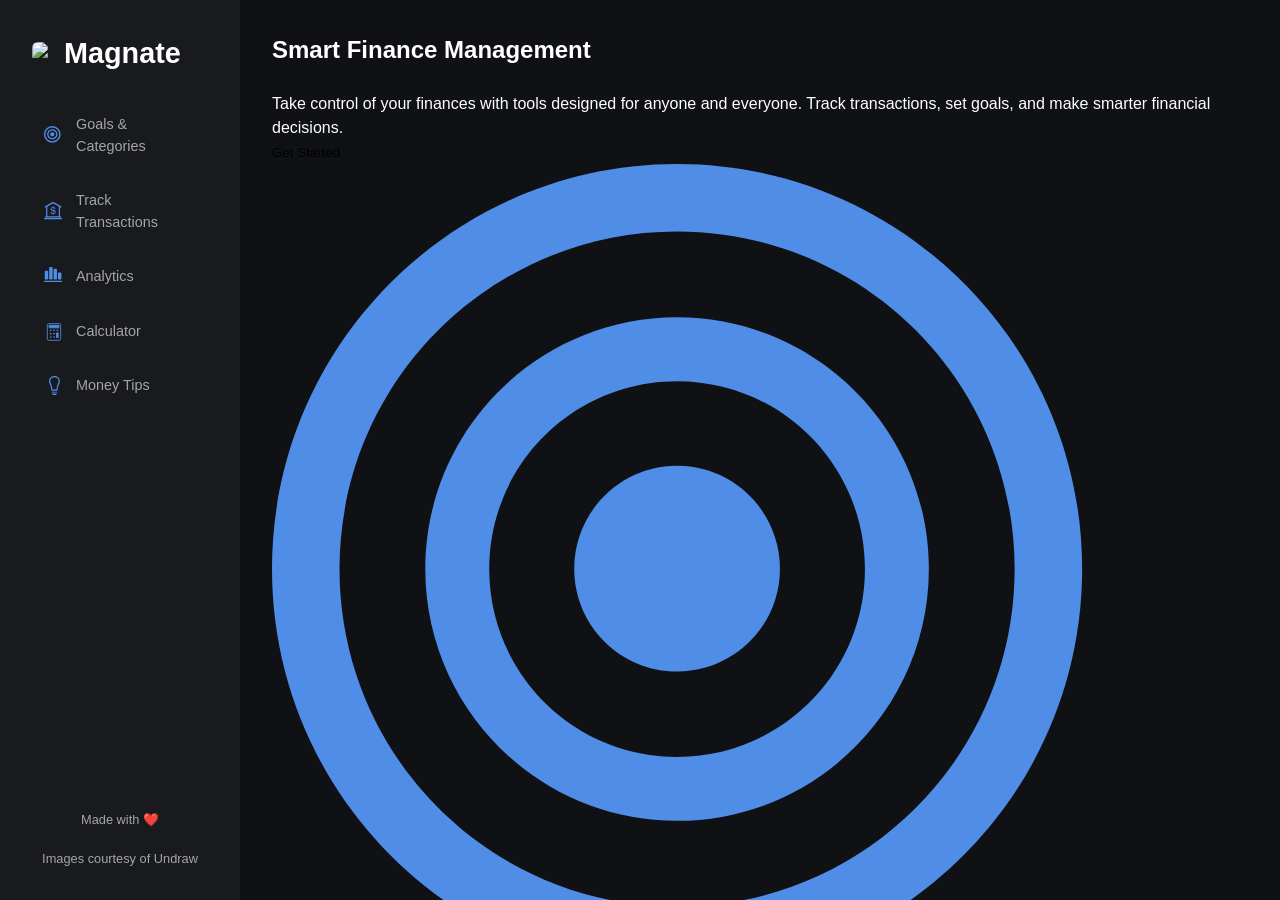
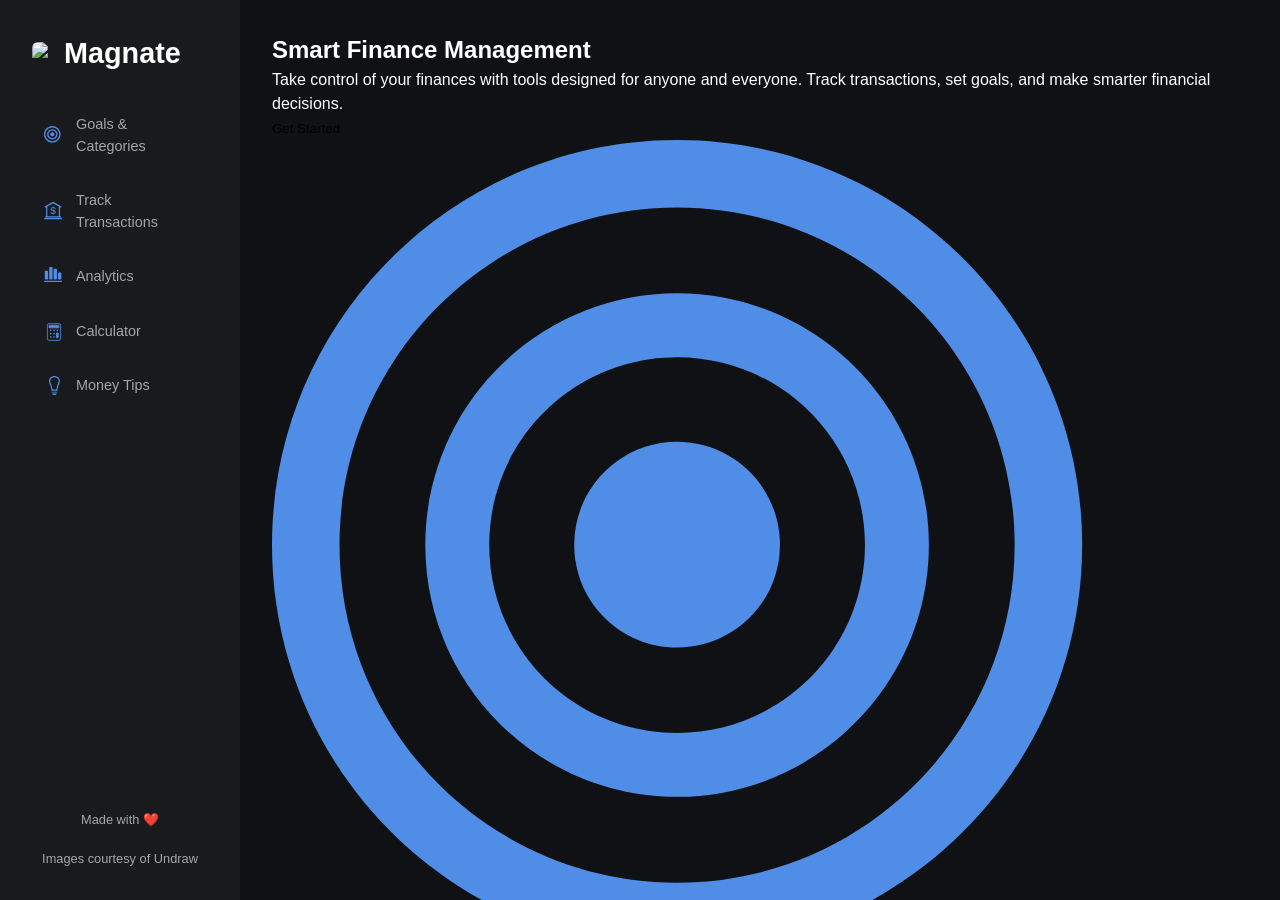

feat: implement Settings page with data management features and integrate settings button

--- a/css/styles.css
+++ b/css/styles.css
@@ -94,9 +94,41 @@ button:focus:not(:focus-visible) {
   max-width: 1200px;
 }
 
+.page-header {
+  display: flex;
+  align-items: center;
+  justify-content: space-between;
+  margin-bottom: 1rem;
+}
+
 .page-title {
   font-size: 1.5rem;
-  margin-bottom: var(--spacing-lg);
+  margin-bottom: 0;
+}
+
+.header-settings-btn {
+  cursor: pointer;
+  color: var(--color-text-muted);
+  transition: color 0.2s ease;
+  display: inline-flex;
+  align-items: center;
+  justify-content: center;
+  width: 36px;
+  height: 36px;
+  flex-shrink: 0;
+}
+
+.header-settings-btn svg {
+  width: 20px;
+  height: 20px;
+}
+
+.header-settings-btn:hover {
+  color: var(--color-text-primary);
+}
+
+.header-settings-btn:active {
+  color: var(--color-accent-text);
 }
 
 .sidebar {
@@ -349,6 +381,15 @@ button:focus:not(:focus-visible) {
     font-size: 1.3rem;
     margin: 0;
     line-height: 1.3;
+  }
+
+  .page-header .header-settings-btn {
+    position: fixed;
+    top: 12px;
+    right: 12px;
+    z-index: var(--z-page-title);
+    width: 32px;
+    height: 32px;
   }
 
   .main-content::before {
